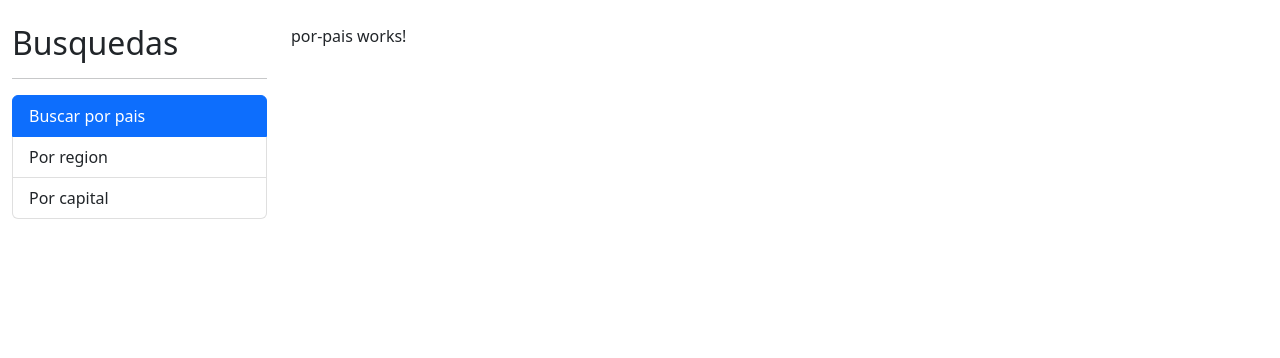
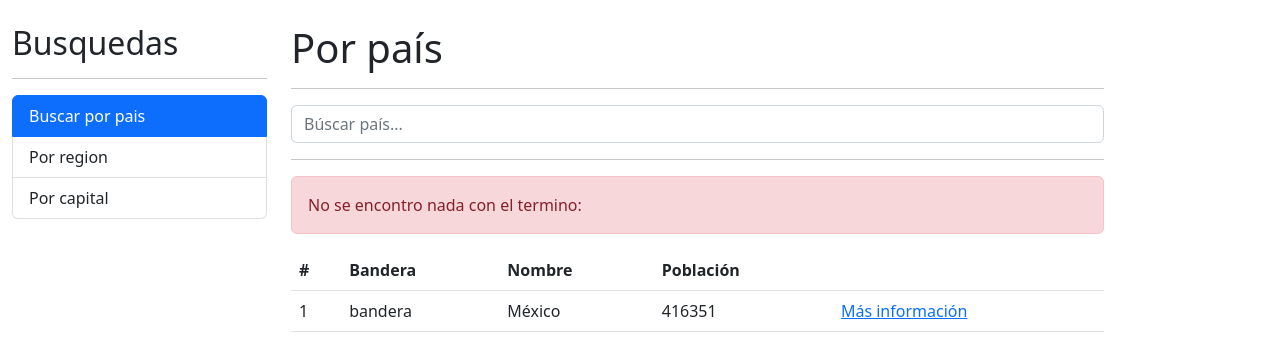
Before and after one commit to BryanGonzalezDeveloper/paisesApp, an Angular app: page / in a window 1280 px wide. Shown: the top 358 px of the page. Built offline with nearby package versions, Linux system fonts and the light colour scheme.

Commit message:
paisesApp-050722: En pruebas componente para realizar busqueda por pais

```diff
--- a/src/app/paises/pages/por-pais/por-pais.component.html
+++ b/src/app/paises/pages/por-pais/por-pais.component.html
@@ -1 +1,43 @@
-<p>por-pais works!</p>
+<h1>Por país</h1>
+<hr />
+<div class="row">
+  <div class="col">
+    <form autocomplete="off" (ngSubmit)="Buscar()">
+      <input
+        type="text"
+        name="termino"
+        placeholder="Búscar país..."
+        class="form-control"
+        [(ngModel)]="termino"
+      />
+      <hr />
+      <div class="alert alert-danger">No se encontro nada con el termino:</div>
+      <div class="row">
+        <div class="col">
+          <table class="table table-hover">
+            <thead>
+              <tr>
+                <th>#</th>
+                <th>Bandera</th>
+                <th>Nombre</th>
+                <th>Población</th>
+                <th></th>
+              </tr>
+            </thead>
+            <tbody>
+              <tr>
+                <td>1</td>
+                <td>bandera</td>
+                <td>México</td>
+                <td>416351</td>
+                <td>
+                  <a href="#">Más información</a>
+                </td>
+              </tr>
+            </tbody>
+          </table>
+        </div>
+      </div>
+    </form>
+  </div>
+</div>
--- a/src/app/paises/pages/por-pais/por-pais.component.ts
+++ b/src/app/paises/pages/por-pais/por-pais.component.ts
@@ -1,4 +1,4 @@
-import { Component, OnInit } from '@angular/core';
+import { Component } from '@angular/core';
 
 @Component({
   selector: 'app-por-pais',
@@ -6,11 +6,10 @@
   styles: [
   ]
 })
-export class PorPaisComponent implements OnInit {
+export class PorPaisComponent {
+  termino:string="";
 
-  constructor() { }
-
-  ngOnInit(): void {
+  Buscar(){
+    console.log(this.termino);
   }
-
 }
--- a/src/app/paises/paises.module.ts
+++ b/src/app/paises/paises.module.ts
@@ -1,5 +1,7 @@
 import { NgModule } from '@angular/core';
 import { CommonModule } from '@angular/common';
+import { FormsModule } from '@angular/forms';
+//Componentes propios
 import { PorCapitalComponent } from './pages/por-capital/por-capital.component';
 import { PorPaisComponent } from './pages/por-pais/por-pais.component';
 import { PorRegionComponent } from './pages/por-region/por-region.component';
@@ -16,7 +18,8 @@
 
   ],
   imports: [
-    CommonModule
+    CommonModule,
+    FormsModule
   ],
   exports:[
     PorCapitalComponent,
```
